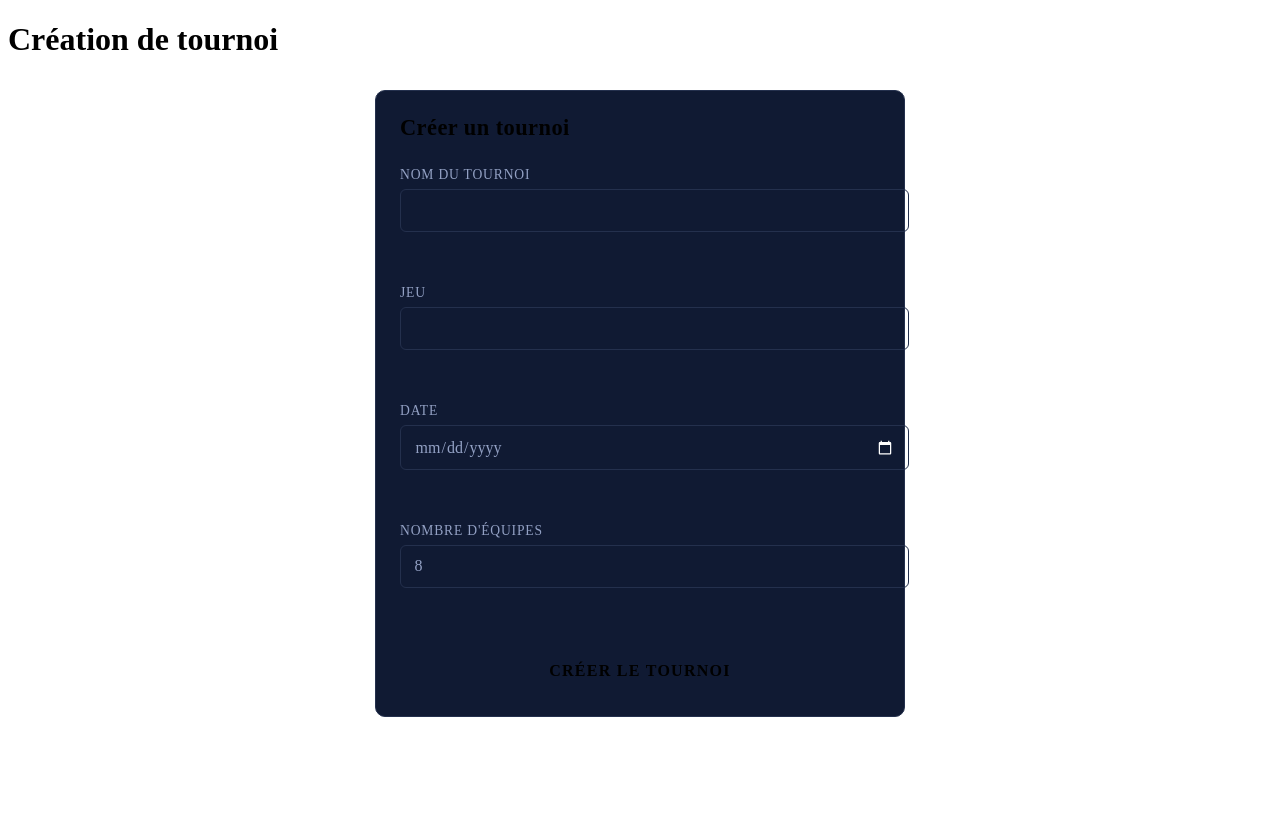
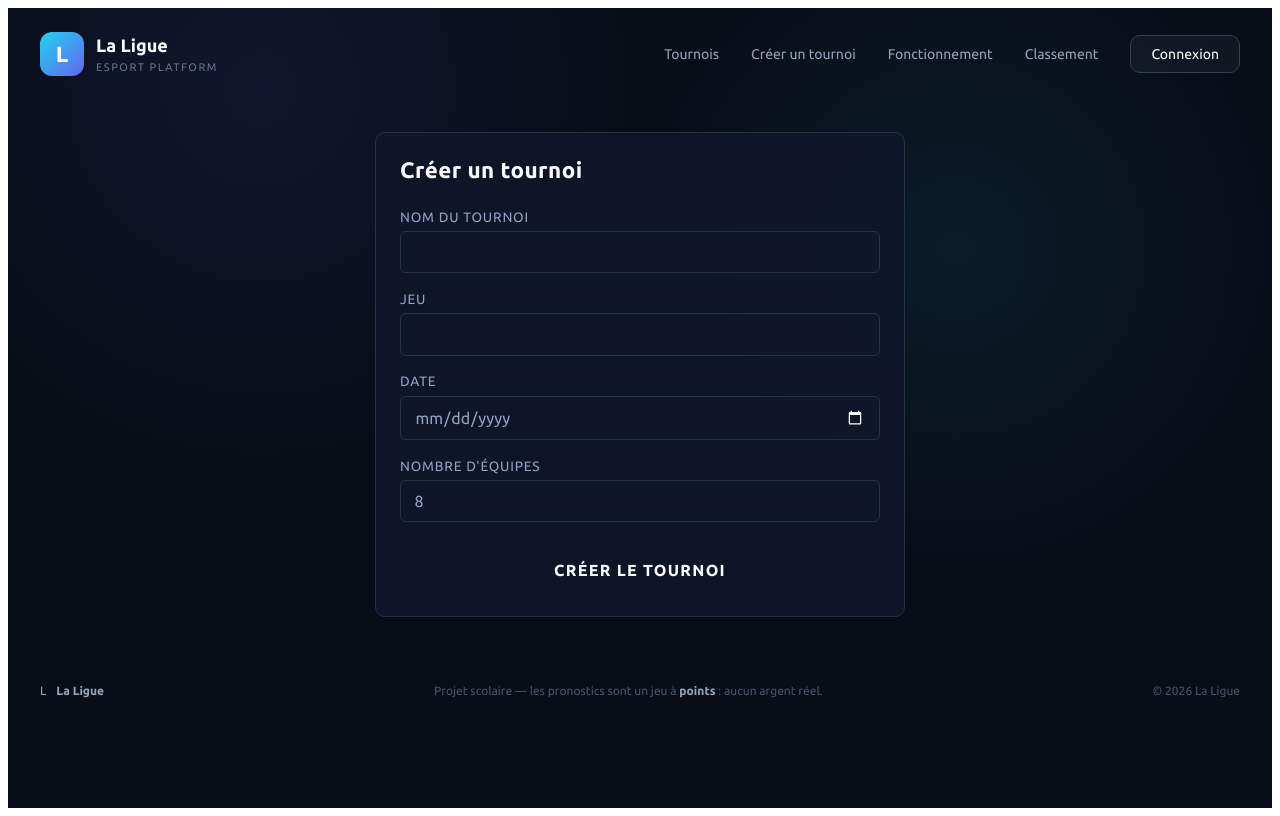
Before and after one commit to Qu4nd1/P-426-La_Ligue-2, a Vue app: page /tournament-creation in a window 1280 px wide. Built offline with nearby package versions, Linux system fonts and the light colour scheme.

Commit message:
feat(tournament creation): creating a tournament calls now an api and adds the data to the db.json file

```diff
--- a/src/db.json
+++ b/src/db.json
@@ -1,7 +1,7 @@
 {
   "users": [
     {
-			"id": 1,
+      "id": "1",
       "username": "admin",
       "email": "admin@test.ch",
       "pwdHash": "9f86d081884c7d659a2feaa0c55ad015a3bf4f1b2b0b822cd15d6c15b0f00a08",
@@ -10,10 +10,12 @@
   ],
   "tournois": [
     {
-			"id": 1,
-			"name": "Global Cup",
-			"nbTeams": 8,
-			"date": "26-05-2026"
+      "name": "ETML-test",
+      "game": "Valorant",
+      "date": "2026-10-30",
+      "nbTeam": 8,
+      "id": "RvkRaYlYXl8"
     }
-	]
+  ],
+  "$schema": "./node_modules/json-server/schema.json"
 }
--- /dev/null
+++ b/src/services/tournoi.js
@@ -0,0 +1,13 @@
+import axios from "axios";
+
+export const apiClient = axios.create({
+  baseURL: "http://localhost:3000", // adapt to your backend
+  headers: {
+    Accept: "application/json",
+    "Content-Type": "application/json",
+  },
+});
+
+export const creerTournoi = (tournoi) => {
+  return apiClient.post("/tournois", tournoi)
+}
--- a/src/views/TournamentCreation.vue
+++ b/src/views/TournamentCreation.vue
@@ -1,50 +1,96 @@
 <script setup>
 import { ref } from "vue";
+import Header from "../components/Header.vue";
+import Footer from "../components/Footer.vue";
+import { creerTournoi } from "../services/tournoi.js";
 
-const nom = ref("");
-const jeu = ref("");
-const date = ref("");
-const nbEquipes = ref(8);
+const tournoi = ref({
+  name: "",
+  game: "",
+  date: "",
+  nbTeam: 8,
+});
 
-function creer() {
-  const tournoi = {
-    nom: nom.value,
-    jeu: jeu.value,
-    date: date.value,
-    nbEquipes: nbEquipes.value,
-  };
-  console.log("Tournoi créé :", tournoi);
+const chargement = ref(false);
+const erreur = ref("");
+const succes = ref(false);
+
+async function handleSubmit() {
+  chargement.value = true;
+  erreur.value = "";
+  succes.value = false;
+
+  try {
+    await creerTournoi(tournoi.value);
+    succes.value = true;
+    tournoi.value = { name: "", game: "", date: "", nbTeam: 8 };
+  } catch (e) {
+    erreur.value =
+      e.response?.data?.message || "Impossible de créer le tournoi.";
+  } finally {
+    chargement.value = false;
+  }
 }
 </script>
+
 <template>
-  <h1>Création de tournoi</h1>
-  <form class="creer-tournoi" @submit.prevent="creer">
+  <div class="home">
+    <Header />
+
+    <form class="creer-tournoi" @submit.prevent="handleSubmit">
       <h2>Créer un tournoi</h2>
 
       <label>
         Nom du tournoi
-      <input v-model="nom" type="text" required />
+        <input v-model="tournoi.name" type="text" required />
       </label>
-    <br />
+
       <label>
         Jeu
-      <input v-model="jeu" type="text" required />
+        <input v-model="tournoi.game" type="text" required />
       </label>
-    <br />
+
       <label>
         Date
-      <input v-model="date" type="date" required />
+        <input v-model="tournoi.date" type="date" required />
       </label>
-    <br />
+
       <label>
         Nombre d'équipes
-      <input v-model.number="nbEquipes" type="number" min="2" required />
+        <input v-model.number="tournoi.nbTeam" type="number" min="2" required />
       </label>
-    <br />
-    <button type="submit">Créer le tournoi</button>
+
+      <button type="submit" :disabled="chargement">
+        {{ chargement ? "Création…" : "Créer le tournoi" }}
+      </button>
+
+      <p v-if="erreur" class="message erreur">{{ erreur }}</p>
+      <p v-if="succes" class="message succes">Tournoi créé !</p>
     </form>
+
+    <Footer />
+  </div>
 </template>
+
 <style scoped>
+.home {
+  min-height: 100vh;
+  background:
+    radial-gradient(
+      circle at 75% 30%,
+      rgba(34, 211, 238, 0.08),
+      transparent 30%
+    ),
+    radial-gradient(
+      circle at 20% 10%,
+      rgba(99, 102, 241, 0.1),
+      transparent 30%
+    ),
+    #080d18;
+  color: #f8fafc;
+  font-family: "Ubuntu", system-ui, sans-serif;
+}
+
 .creer-tournoi {
   max-width: 480px;
   margin: 2rem auto;
@@ -52,7 +98,7 @@ function creer() {
   display: flex;
   flex-direction: column;
   gap: 1.1rem;
-  background: #101a33;
+  background: rgba(15, 23, 42, 0.8);
   border: 1px solid #24304d;
   border-radius: 10px;
 }
@@ -75,7 +121,7 @@ function creer() {
 }
 
 .creer-tournoi input {
-  width: 100%;
+  width: auto;
   padding: 0.7rem 0.85rem;
   font: inherit;
   font-size: 1rem;
@@ -122,4 +168,24 @@ function creer() {
 .creer-tournoi button:active {
   transform: translateY(0);
 }
+
+.creer-tournoi button:disabled {
+  opacity: 0.6;
+  cursor: not-allowed;
+  transform: none;
+  box-shadow: none;
+}
+
+.creer-tournoi .message {
+  margin: 0;
+  font-size: 0.9rem;
+}
+
+.creer-tournoi .erreur {
+  color: #f87171;
+}
+
+.creer-tournoi .succes {
+  color: var(--accent);
+}
 </style>
```
Also changed, not shown: gitignore.txt (deleted), 1 other file (tests, documents, lock files or other folders). Lines whose indentation alone changed are shown as unchanged.
